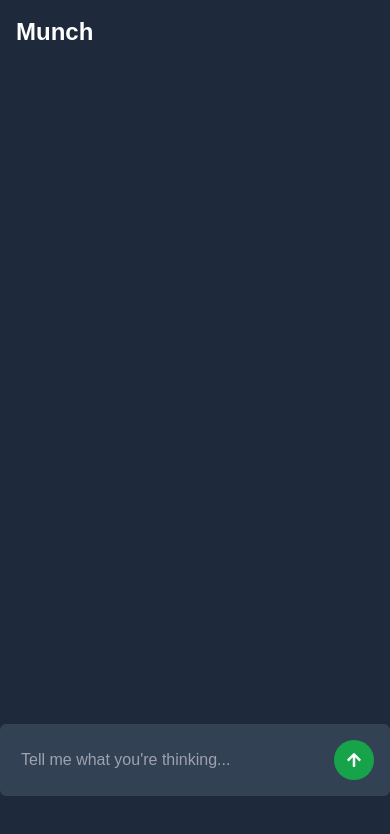
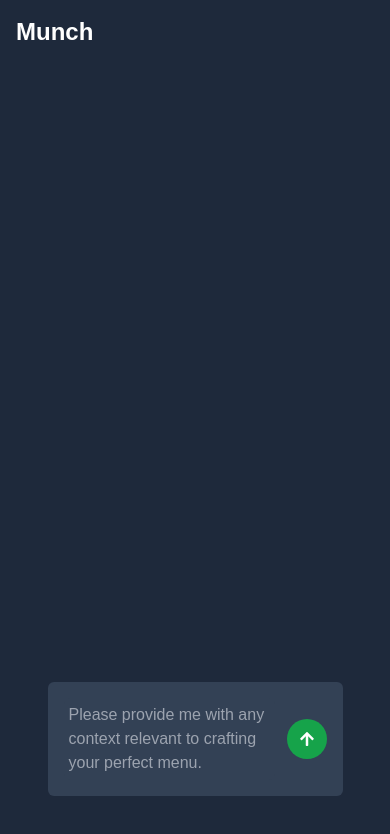
Before and after one commit to nathantraxler4/munch, a Next.js app in the folder apps/web/: page / in a window 390 px wide. Shown: the top 834 px of the page. Built offline with nearby package versions, Linux system fonts and the light colour scheme.

Commit message:
Make Home page responsive

```diff
--- a/apps/web/src/app/page.tsx
+++ b/apps/web/src/app/page.tsx
@@ -30,7 +30,7 @@ export default function Home() {
         <div className="flex flex-col min-h-screen bg-slate-800">
             <div className="p-4 text-white text-2xl font-bold">Munch</div>
 
-            <div className="flex-1 flex flex-col justify-center items-center gap-8 pb-24 overflow-y-auto">
+            <div className="flex-1 flex flex-col justify-center items-center gap-8 p-24 pb-24 sm:p-4 overflow-y-auto">
                 {loading ? (
                     <Spinner />
                 ) : error ? (
--- a/apps/web/src/components/MenuDisplay.tsx
+++ b/apps/web/src/components/MenuDisplay.tsx
@@ -10,19 +10,21 @@ interface MenuDisplayProps {
 export function MenuDisplay({ menu }: MenuDisplayProps) {
     return (
         <div
-            className="w-full max-w-2xl rounded-md p-6 text-white relative"
+            className="w-full max-w-2xl aspect-[4/7] rounded-md p-4 text-white relative"
             style={{
                 backgroundImage: `url(${menu.backgroundImage})`,
                 backgroundSize: 'cover',
                 backgroundPosition: 'center'
             }}
         >
-            <div className="absolute inset-0 bg-black/50 rounded-md" />
             <div className="relative">
                 {menu.courses.map((course, index) => (
-                    <div key={index} className="mb-6 last:mb-0">
-                        <h3 className="text-xl font-bold mb-2">{course.name}</h3>
-                        <p className="text-slate-300">{course.description}</p>
+                    <div
+                        key={index}
+                        className="relative mb-4 sm:mb-6 p-4 sm:p-6 bg-black/50 rounded-md"
+                    >
+                        <h3 className="text-sm sm:text-xl font-bold mb-2">{course.name}</h3>
+                        <p className="text-xs sm:text-lg text-slate-200">{course.description}</p>
                     </div>
                 ))}
             </div>
--- a/apps/web/src/components/PromptForm.tsx
+++ b/apps/web/src/components/PromptForm.tsx
@@ -13,7 +13,7 @@ interface PromptFormProps {
  */
 export function PromptForm({ className, userInput, onInputChange, onSubmit }: PromptFormProps) {
     return (
-        <div className={`${className} pb-12 flex justify-center bg-slate-800 w-full`}>
+        <div className={`${className} pb-12 px-24 sm:px-4 flex justify-center bg-slate-800 w-full`}>
             <form
                 onSubmit={onSubmit}
                 className={`flex items-center gap-3 p-4 bg-slate-700 rounded-md w-screen max-w-2xl focus-within:ring-2 focus-within:ring-green-600`}
@@ -23,7 +23,7 @@ export function PromptForm({ className, userInput, onInputChange, onSubmit }: Pr
                     name="user-text"
                     value={userInput}
                     onChange={onInputChange}
-                    placeholder="Tell me what you're thinking..."
+                    placeholder="Please provide me with any context relevant to crafting your perfect menu."
                     minRows={1}
                     maxRows={20}
                     className="flex-1 resize-none p-1 bg-slate-700 border border-slate-700 rounded-md focus:outline-none text-white"
```
Also changed, not shown: 1 other file (tests, documents, lock files or other folders).
